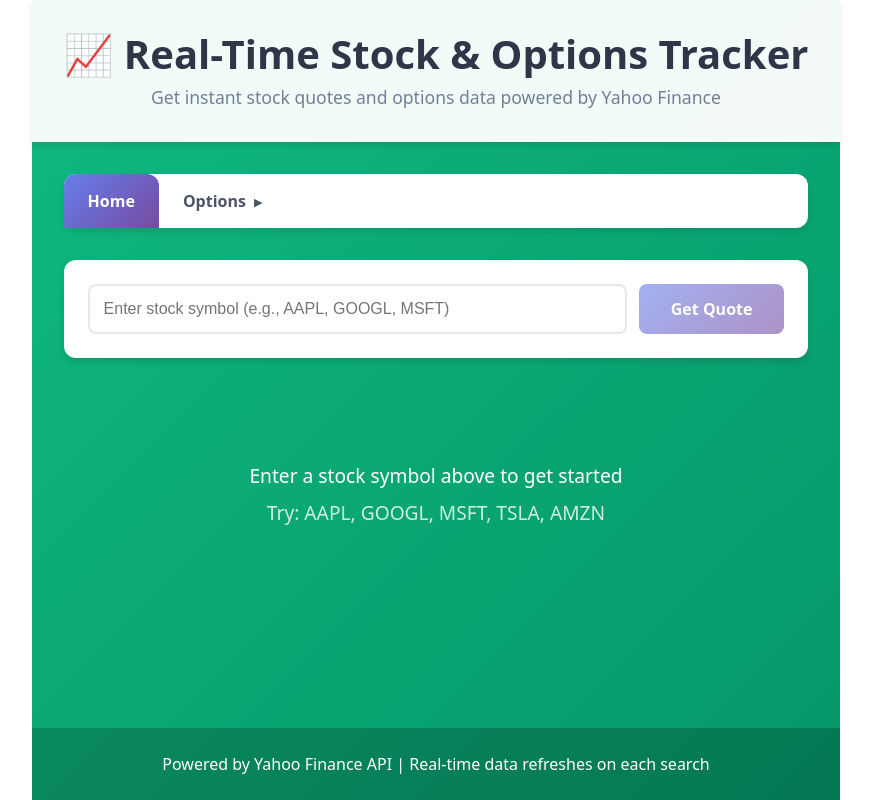
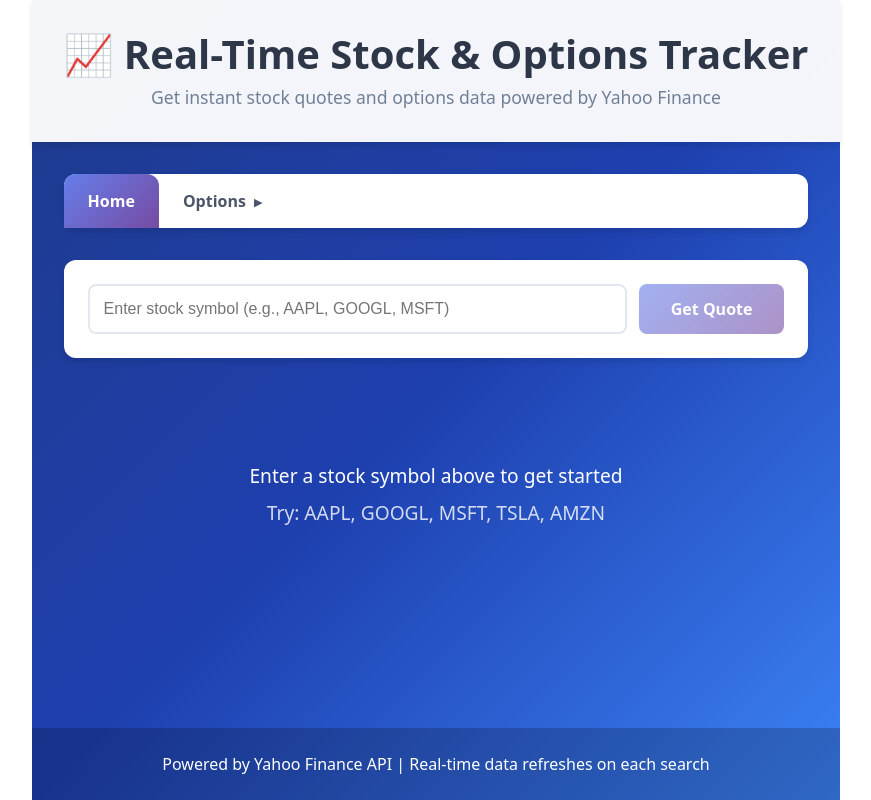
Before and after one commit to rishijajee/finance-app, a React (Vite) app: page / in a window 1280 px wide. Shown: the whole page, without its empty margins (204-1075 px from the left). Built offline with nearby package versions, Linux system fonts and the light colour scheme.

Commit message:
background color

```diff
--- a/src/App.css
+++ b/src/App.css
@@ -9,7 +9,7 @@
   min-height: 100vh;
   display: flex;
   flex-direction: column;
-  background: linear-gradient(135deg, #10b981 0%, #059669 100%);
+  background: linear-gradient(135deg, #1e3a8a 0%, #1e40af 50%, #3b82f6 100%);
 }
 
 /* Header */
```
